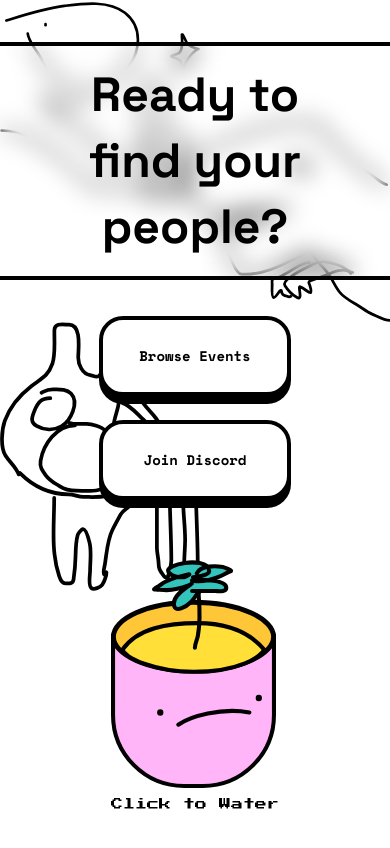
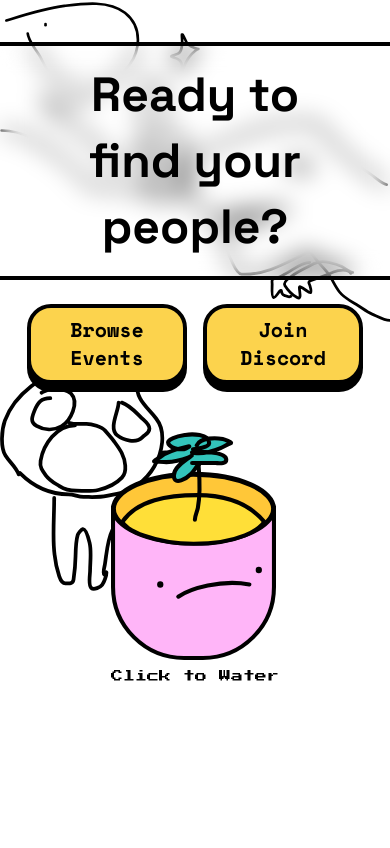
Before and after one commit to purduehackers/site, a Next.js app: page / in a window 390 px wide. Shown: the part 1224-2072 px from the top of the page. After the commit the page ends 2030 px from the top, so only its background shows below. Built offline with nearby package versions, Linux system fonts and the light colour scheme.

Commit message:
Make buttons horizontal on small screens

```diff
--- a/components/join-us.tsx
+++ b/components/join-us.tsx
@@ -40,8 +40,8 @@ function JoinUs() {
           </h2>
         </div>
         <div
-          className="flex flex-col justify-center gap-x-4 gap-y-6 items-center
-                        md:flex-row p-6 sm:p-12 h-64 sm:h-72 md:h-fit mb-16 sm:mb-5
+          className="flex flex-row justify-center gap-x-4 gap-y-6 items-center
+                        p-6 sm:p-12 sm:h-72 md:h-fit mb-16 sm:mb-5
                         w-2/3 lg:w-1/2 max-w-3xl min-w-fit md:mt-5"
         >
           <a
@@ -49,14 +49,14 @@ function JoinUs() {
             rel="noopener noreferrer"
             target="_blank"
           >
-            <button className="footer-btn">Browse Events</button>
+            <button className="footer-btn bg-amber-300">Browse Events</button>
           </a>
           <a
             href="https://discord.gg/EXX7baDYS5"
             rel="noopener noreferrer"
             target="_blank"
           >
-            <button className="footer-btn">Join Discord</button>
+            <button className="footer-btn bg-amber-300">Join Discord</button>
           </a>
         </div>
         <div
--- a/styles/globals.css
+++ b/styles/globals.css
@@ -19,7 +19,7 @@
 @layer components {
   .footer-btn {
     @apply border-solid border-black border-4 relative
-      px-2 py-2 w-48 h-20 min-w-fit rounded-3xl font-bold font-mono
-      text-sm shadow-footer-btn hover:shadow-none hover:top-2 bg-white;
+      px-2 py-2 w-40 sm:w-48 h-20 min-w-fit rounded-3xl font-bold font-mono
+      text-xl shadow-footer-btn hover:shadow-none hover:top-2 bg-white;
   }
 }
```
